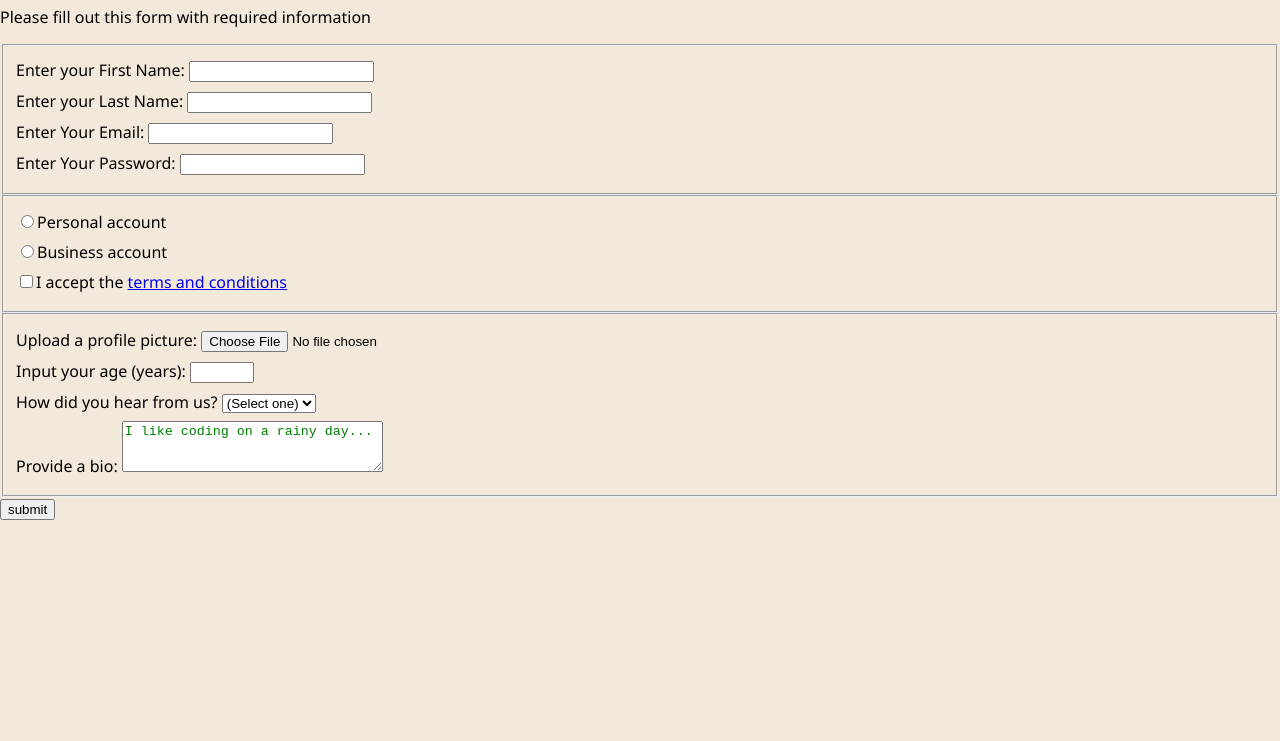
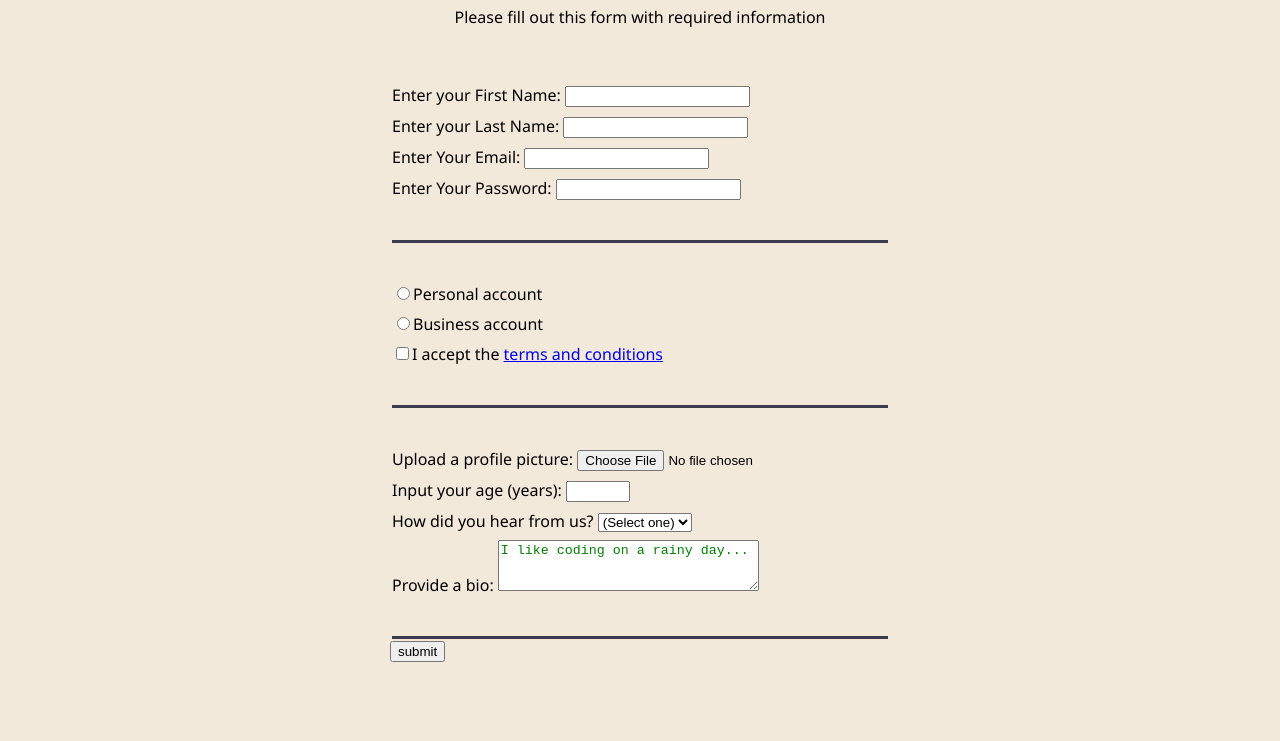
Before and after one commit to STINGRAY008/HTML-Form, a plain HTML site: page css/index.html in a window 1280 px wide. Shown: the part 80-821 px from the top of the page. Drawn offline with Linux system fonts and the light colour scheme.

Commit message:
Step 38: Add border-bottom to fieldset

```diff
--- a/css/style.css
+++ b/css/style.css
@@ -8,7 +8,19 @@ body{
     font-size: 16px;
 }
 h1, p{
-
+    margin-top: 1em auto;
+    text-align: center;
+}
+form{
+    margin: 0 auto;
+    max-width: 500px;
+    min-width: 300px;
+    width: 60vw;
+}
+fieldset{
+    border: none;
+    padding: 2rem 0;
+    border-bottom: 3px solid #3b3b4f;
 }
 label{
     display: block;
```
